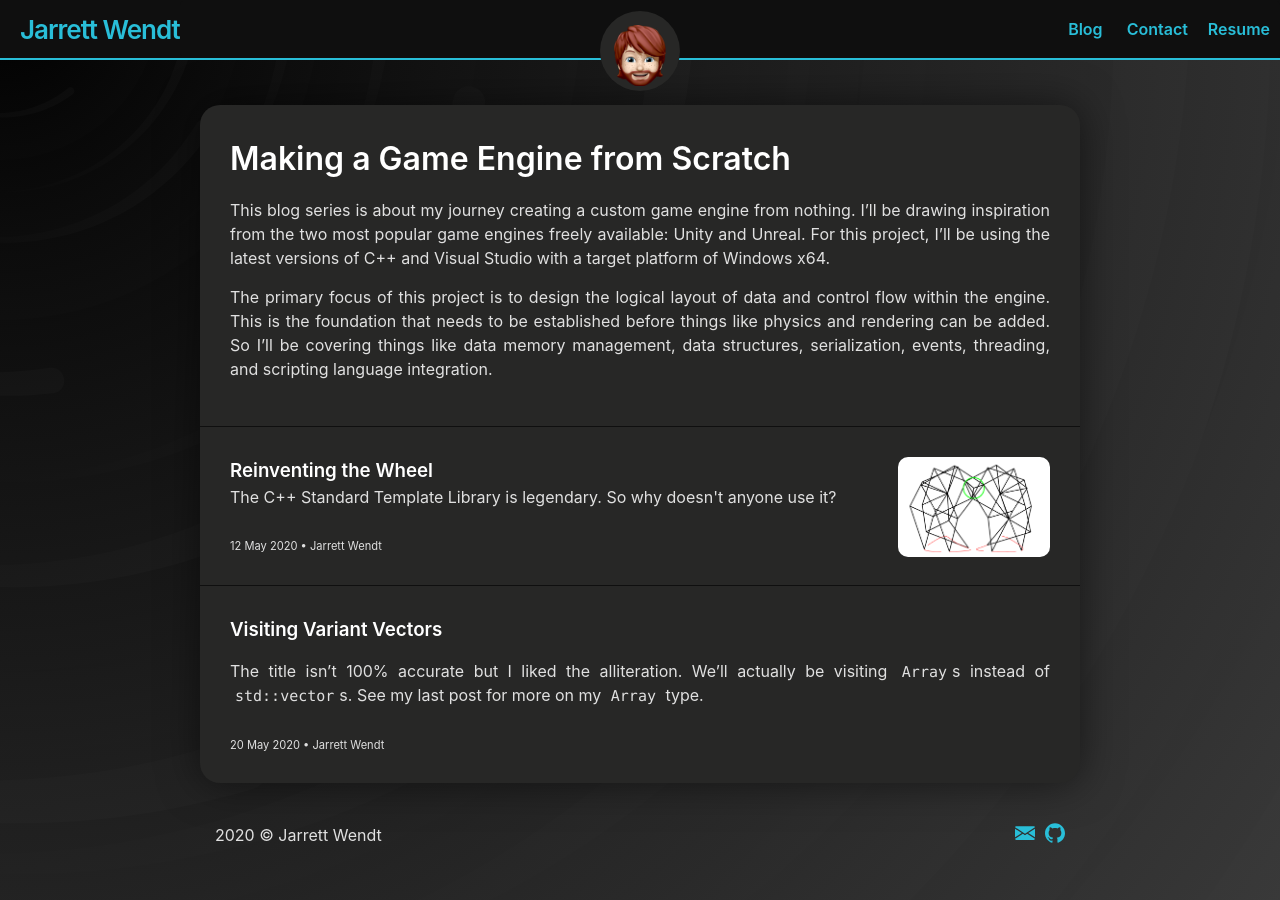
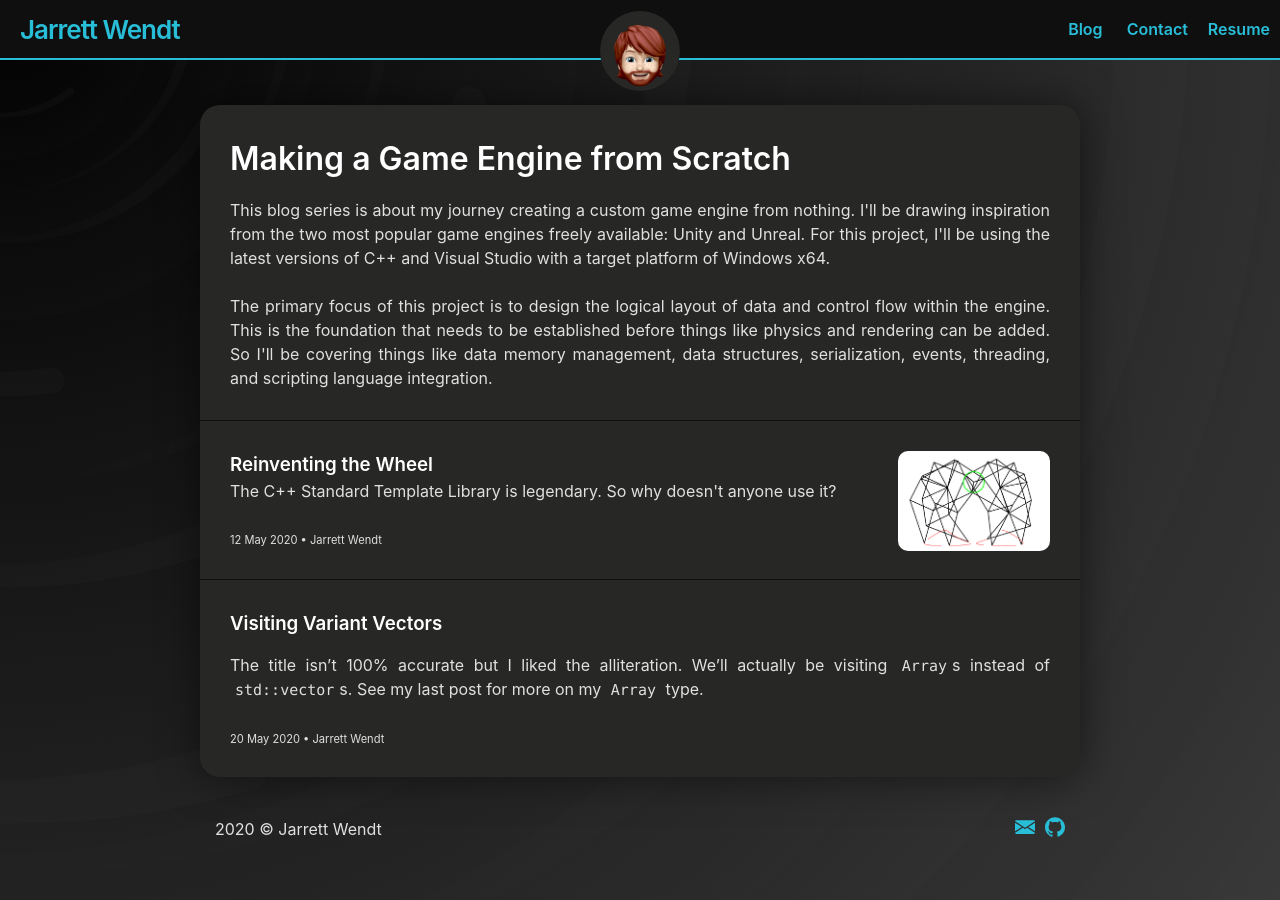
Before and after one commit to JarrettWendt/JarrettWendt.github.io, a Jekyll site: the page built from CustomEngine/customEngine.md, in a window 1280 px wide. Built offline with Jekyll 4.4.1, drawn with Linux system fonts in a browser that asks for light colours; some of the changed lines change nothing that is shown.

Commit message:
GitHub doesn't support custom plugins

```diff
--- a/CustomEngine/customEngine.md
+++ b/CustomEngine/customEngine.md
@@ -13,14 +13,11 @@ cwd: '../'
 	<div class="box home-box">
 		<div class="post-list">
 			<div class="post-category">
-			{% markdown %}
-# {{ page.title }}
+				<h1>{{ page.title }}</h1>
+				This blog series is about my journey creating a custom game engine from nothing. I'll be drawing inspiration from the two most popular game engines freely available: Unity and Unreal. For this project, I'll be using the latest versions of C++ and Visual Studio with a target platform of Windows x64.
+				<br/><br/>
 
-This blog series is about my journey creating a custom game engine from nothing. I'll be drawing inspiration from the two most popular game engines freely available: Unity and Unreal. For this project, I'll be using the latest versions of C++ and Visual Studio with a target platform of Windows x64.
-
-The primary focus of this project is to design the logical layout of data and control flow within the engine. This is the foundation that needs to be established before things like physics and rendering can be added. So I'll be covering things like data memory management, data structures, serialization, events, threading, and scripting language integration.
-
-			{% endmarkdown %}
+				The primary focus of this project is to design the logical layout of data and control flow within the engine. This is the foundation that needs to be established before things like physics and rendering can be added. So I'll be covering things like data memory management, data structures, serialization, events, threading, and scripting language integration.
 			</div>
 
 			{% assign posts = site.posts | sort: 'date' %}
--- a/_plugins/inlineMarkdown.rb
+++ /dev/null
@@ -1,13 +0,0 @@
-module Jekyll
-  class MarkdownBlock < Liquid::Block
-    def initialize(tag_name, text, tokens)
-      super
-    end
-    require "kramdown"
-    def render(context)
-      content = super
-      "#{Kramdown::Document.new(content).to_html}"
-    end
-  end
-end
-Liquid::Template.register_tag('markdown', Jekyll::MarkdownBlock)
```
